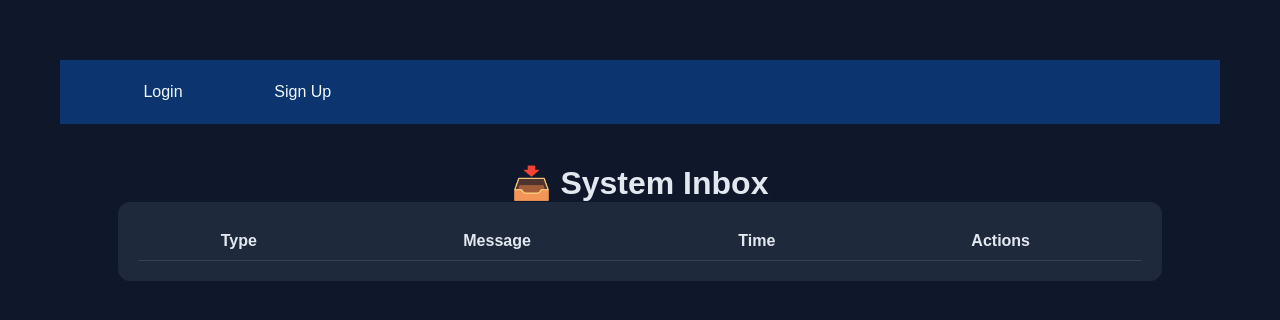
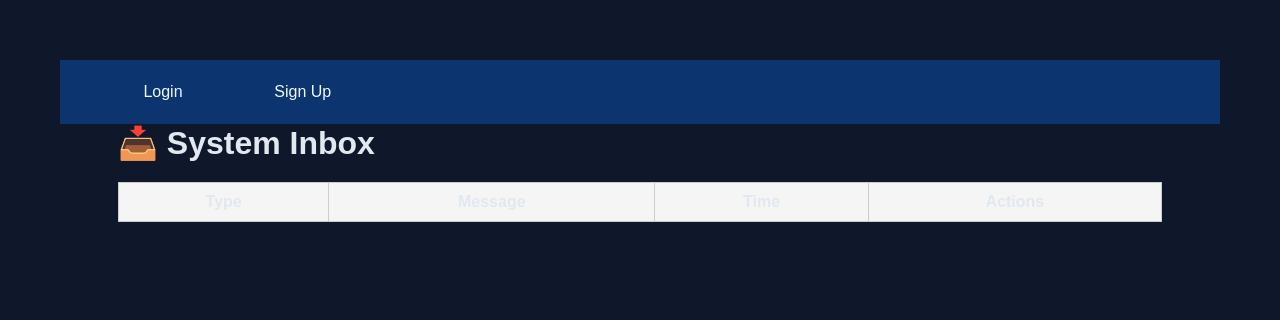
Before and after one commit to Lubakicha/HACKTUES12_DUMP_HILL_PROJECT, a Django app: template wellSite/wellShow/templates/inbox.html in a window 1280 px wide. Shown: the top 320 px of the page. Run offline with Django 5.2, Linux system fonts and the light colour scheme; the template is opened without the code that fills it, so the values that code supplies are empty.

Commit message:
Inbox and login working

```diff
--- a/wellSite/wellShow/templates/inbox.html
+++ b/wellSite/wellShow/templates/inbox.html
@@ -4,15 +4,80 @@
     <meta charset="UTF-8">
     <title>Inbox</title>
     <link rel="stylesheet" href="base.css"></head>
+    {% include 'navbar.html' %}
+    <style>
+        body {
+            font-family: Arial;
+            margin: 60px;
+        }
+
+        h1 {
+            text-align: center;
+        }
+
+        table {
+            width: 90%;
+            margin: auto;
+            border-collapse: collapse;
+        }
+
+        th, td {
+            padding: 10px;
+            border: 1px solid #ccc;
+            text-align: center;
+        }
+
+        th {
+            background-color: #f5f5f5;
+        }
+
+        .error {
+            background-color: #ffe5e5;
+        }
+
+        .warning {
+            background-color: #fff5cc;
+        }
+
+        .info {
+            background-color: #e5f0ff;
+        }
+
+        button {
+            padding: 5px 10px;
+            margin: 2px;
+            cursor: pointer;
+        }
+
+        .top-bar {
+            width: 90%;
+            margin: auto;
+            margin-bottom: 20px;
+            display: flex;
+            justify-content: space-between;
+            align-items: center;
+        }
+
+        .back-btn {
+            text-decoration: none;
+            padding: 8px 15px;
+            background: #007bff;
+            color: white;
+            border-radius: 6px;
+        }
+
+        input {
+            padding: 4px;
+            margin-top: 3px;
+        }
+    </style>
+</head>
 <body>
 
-{% include 'navbar.html' %}
+<div class="top-bar">
+    <h1>📥 System Inbox</h1>
+</div>
 
-<div class="container">
-
-    <h1 style="text-align:center;">📥 System Inbox</h1>
-
-    <div class="card">
 <table>
     <tr>
         <th>Type</th>
@@ -39,8 +104,10 @@
 
                 {% if item.event.well_id_value %}
 
+                    <!-- Toggle Create Form -->
                     <button onclick="toggleForm('{{ item.event.id }}')">➕ Create</button>
 
+                    <!-- Hidden Create Form -->
                     <form method="POST"
                           action="{% url 'create_well_from_event' item.event.id %}"
                           id="form-{{ item.event.id }}"
@@ -48,25 +115,28 @@
 
                         {% csrf_token %}
 
-                                <input type="text" name="name" placeholder="Well name" required><br>
-                                <input type="number" step="0.1" name="depth" placeholder="Depth" required><br>
-                                <input type="number" step="0.01" name="radius" placeholder="Radius" required><br>
+                        <input type="text" name="name" placeholder="Well name" required style="width:100px;"><br>
+                        <input type="number" step="0.1" name="depth" placeholder="Depth" required style="width:100px;"><br>
+                        <input type="number" step="0.01" name="radius" placeholder="Radius" required style="width:100px;"><br>
 
                         <button type="submit">Save</button>
                     </form>
 
+                    <!-- Ignore -->
                     <form method="POST"
-                                  action="{% url 'resolve_event' item.event.id %}">
+                          action="{% url 'resolve_event' item.event.id %}"
+                          style="display:inline;">
                         {% csrf_token %}
                         <button type="submit">Ignore</button>
                     </form>
 
                 {% else %}
 
+                    <!-- Generic resolve -->
                     <form method="POST"
                           action="{% url 'resolve_event' item.event.id %}">
                         {% csrf_token %}
-                                <button type="submit">Resolve</button>
+                        <button type="submit">Mark as resolved</button>
                     </form>
 
                 {% endif %}
@@ -78,14 +148,16 @@
     </tr>
     {% endfor %}
 </table>
-    </div>
-
-</div>
 
 <script>
 function toggleForm(id) {
     const form = document.getElementById("form-" + id);
-    form.style.display = (form.style.display === "none") ? "block" : "none";
+
+    if (form.style.display === "none") {
+        form.style.display = "block";
+    } else {
+        form.style.display = "none";
+    }
 }
 </script>
 
--- a/wellSite/wellShow/templates/login.html
+++ b/wellSite/wellShow/templates/login.html
@@ -2,7 +2,7 @@
 <html>
 <head>
     <title>Login</title>
-<link rel="stylesheet" href="{% static 'base.css' %}"></head>
+
 <body>
 
 <div class="form-box">
```
Also changed, not shown: 1 other file. Lines whose indentation alone changed are shown as unchanged.
